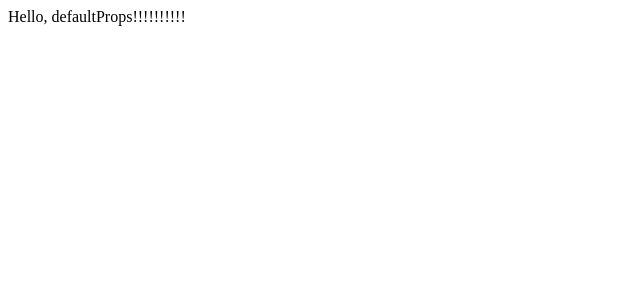
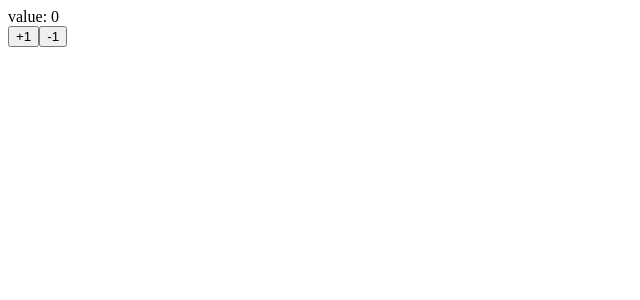
Before and after one commit to masayuki-0319/practice-react, a React (Create React App) app: page / in a window 1280 px wide. Shown: the top 300 px of the page, without its empty margins (0-640 px from the left). Built offline with nearby package versions, Linux system fonts and the light colour scheme; the HTML template or start-up script is replaced by a standard one.

Commit message:
finish69

```diff
--- a/src/App.tsx
+++ b/src/App.tsx
@@ -1,11 +1,14 @@
 import React from 'react';
+import Counter from './Counter';
 
 interface AppProps {
   message?: string;
 }
 
 const App: React.FunctionComponent<AppProps> = ({ message }) => {
-  return <div>{message}</div>;
+  return (
+    <div><Counter /></div>
+  );
 };
 
 App.defaultProps = {
--- /dev/null
+++ b/src/Counter.tsx
@@ -0,0 +1,24 @@
+import React, { useState } from 'react';
+
+const Counter: React.FC<{}> = () => {
+  const initialValue: any = 0;
+  const [value, setValue] = useState<number>(initialValue);
+
+  const increment = () => {
+    setValue((prevState) => prevState + 1);
+  };
+
+  const decrement = () => {
+    setValue((prevState) => prevState - 1);
+  };
+
+  return (
+    <div>
+      <div>value: {value}</div>
+      <button onClick={increment}>+1</button>
+      <button onClick={decrement}>-1</button>
+    </div>
+  );
+};
+
+export default Counter;
```
